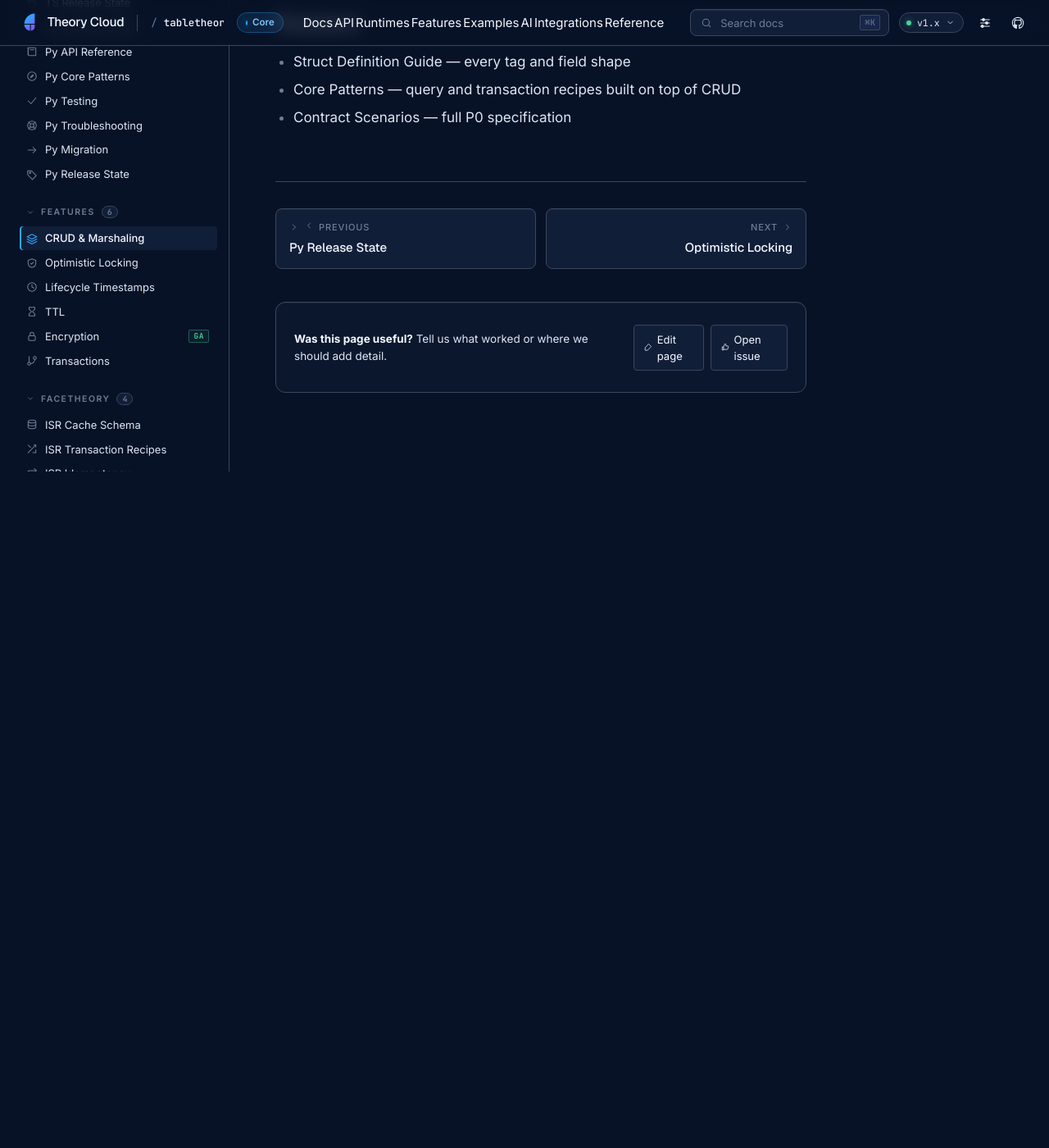
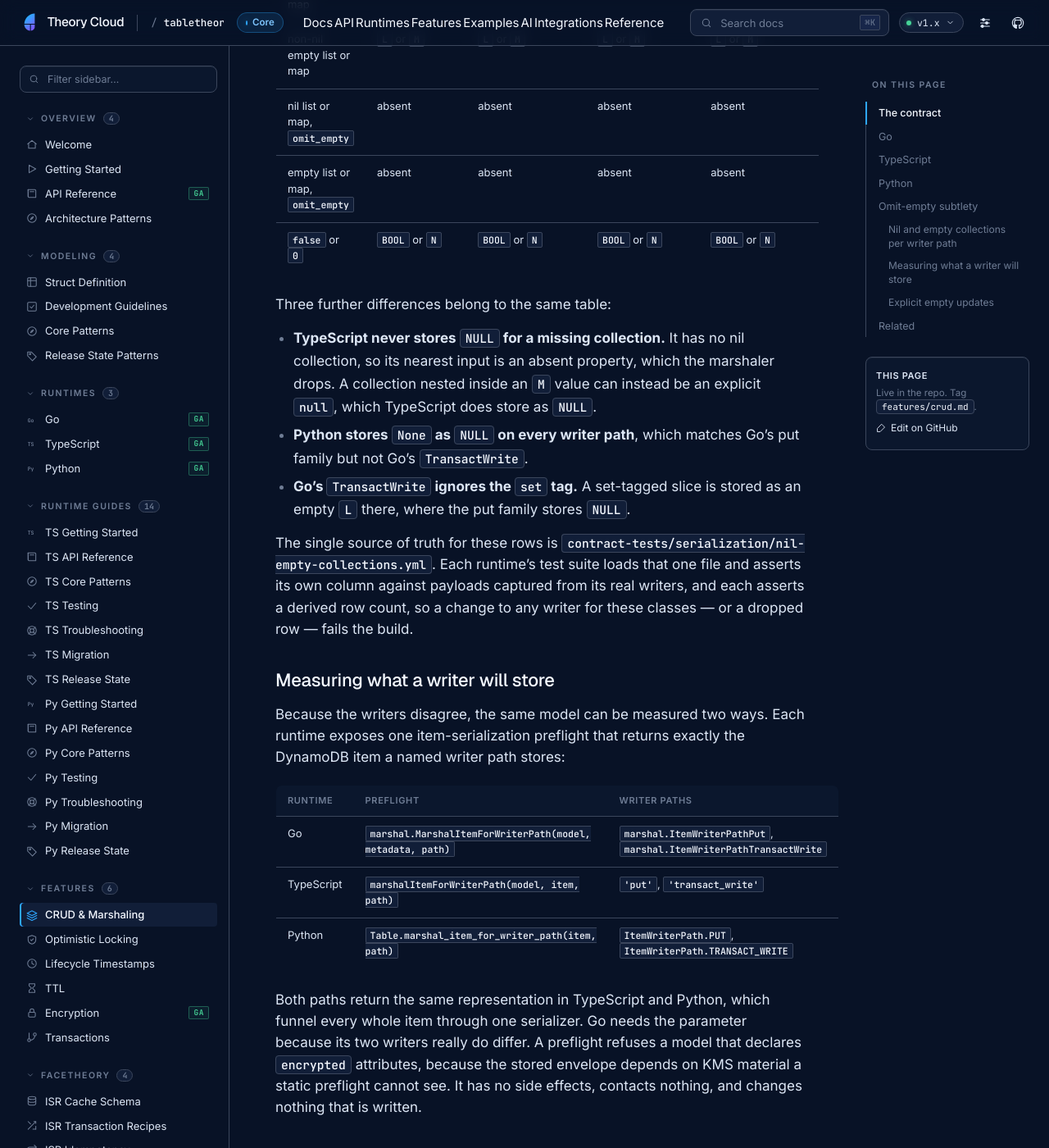
Before and after one commit to theory-cloud/TableTheory, a Jekyll site: the page built from docs/features/crud.md, in a window 1280 px wide and 1400 px high, scrolled down 3533 px. Shown: the whole window at 82% size. Built offline with Jekyll 4.4.1, drawn with Linux system fonts in a browser that asks for light colours; before the commit the page ends 4108 px from its top, so only the background shows below that; some of the changed text lies outside the part shown.

Commit message:
docs(marshal): document writer-path collection semantics and mark SafeMarshaler a writer
Add a compact nil/empty collection table to the CRUD & Marshaling page: which
writer path stores NULL, which stores an empty L or M, TypeScript's rule that it
never stores NULL for a missing collection, Python's None to NULL, and the
omitempty behavior, plus Go's TransactWrite ignoring a set tag. It states plainly
that the three-runtime, two-writer disagreement is known and pinned rather than
endorsed and that the convergence decision is deferred, and it documents the new
preflight entry point per runtime and what that preflight refuses.

Correct the SafeMarshaler doc comment: it is a writer, not a neutral
serialization helper, and its output is what the put family stores. A
transactional writer path does not use it, so calling it to predict a transaction
measures the wrong bytes.

Record the change in CHANGELOG.md under Unreleased with an explicit compat note:
no stored representation changes for any model. Regenerate the API reference and
the runtime docs site for the new public API.

Refs Factory docs/058 tabletheory-708-nil-collection-parity.

```diff
--- a/docs/features/crud.md
+++ b/docs/features/crud.md
@@ -108,6 +108,40 @@ use `omitempty`.
 
 The dedicated [omit-empty scenario](https://github.com/theory-cloud/tabletheory/blob/main/contract-tests/scenarios/p0/02-omitempty.yml) exercises every type variant in the matrix.
 
+### Nil and empty collections per writer path
+
+DynamoDB has no "nil" collection: an attribute holds an `L`/`M`, holds `NULL`, or is absent. TableTheory's runtimes, and Go's two writers, do **not** agree on which of those a nil collection becomes. That difference is **known and pinned, not endorsed**: no runtime's stored bytes change for it, the convergence decision is deferred, and the rows below are asserted by tests rather than resolved.
+
+For a collection written **without** `omit_empty`:
+
+| Input (logical class) | Go `Create` / `BatchCreate` / `BatchWrite` | Go `Transact().Put` / `Create` | TypeScript `create` / `save` / `batchWrite` / `transactWrite` | Python `put` / `save` / `batch_write` / `transact_write` |
+|---|---|---|---|---|
+| nil list or map | `NULL` | `L` or `M` | attribute absent | `NULL` |
+| non-nil empty list or map | `L` or `M` | `L` or `M` | `L` or `M` | `L` or `M` |
+| nil list or map, `omit_empty` | absent | absent | absent | absent |
+| empty list or map, `omit_empty` | absent | absent | absent | absent |
+| `false` or `0` | `BOOL` or `N` | `BOOL` or `N` | `BOOL` or `N` | `BOOL` or `N` |
+
+Three further differences belong to the same table:
+
+- **TypeScript never stores `NULL` for a missing collection.** It has no nil collection, so its nearest input is an absent property, which the marshaler drops. A collection nested inside an `M` value can instead be an explicit `null`, which TypeScript does store as `NULL`.
+- **Python stores `None` as `NULL` on every writer path**, which matches Go's put family but not Go's `TransactWrite`.
+- **Go's `TransactWrite` ignores the `set` tag.** A set-tagged slice is stored as an empty `L` there, where the put family stores `NULL`.
+
+The single source of truth for these rows is [`contract-tests/serialization/nil-empty-collections.yml`](../../contract-tests/serialization/nil-empty-collections.yml). Each runtime's test suite loads that one file and asserts its own column against payloads captured from its real writers, and each asserts a derived row count, so a change to any writer for these classes — or a dropped row — fails the build.
+
+### Measuring what a writer will store
+
+Because the writers disagree, the same model can be measured two ways. Each runtime exposes one item-serialization preflight that returns exactly the DynamoDB item a named writer path stores:
+
+| Runtime | Preflight | Writer paths |
+|---|---|---|
+| Go | `marshal.MarshalItemForWriterPath(model, metadata, path)` | `marshal.ItemWriterPathPut`, `marshal.ItemWriterPathTransactWrite` |
+| TypeScript | `marshalItemForWriterPath(model, item, path)` | `'put'`, `'transact_write'` |
+| Python | `Table.marshal_item_for_writer_path(item, path)` | `ItemWriterPath.PUT`, `ItemWriterPath.TRANSACT_WRITE` |
+
+Both paths return the same representation in TypeScript and Python, which funnel every whole item through one serializer. Go needs the parameter because its two writers really do differ. A preflight refuses a model that declares `encrypted` attributes, because the stored envelope depends on KMS material a static preflight cannot see. It has no side effects, contacts nothing, and changes nothing that is written.
+
 ### Explicit empty updates
 
 DMS v0.2 distinguishes an unselected field from a selected empty field:
```
Also changed, not shown: docs/api-reference.md (+3 -0 lines), docs/runtimes/python/api-reference.md (+9 -0 lines), py/docs/api-reference.md (+9 -0 lines), CHANGELOG.md, 1 other file.
